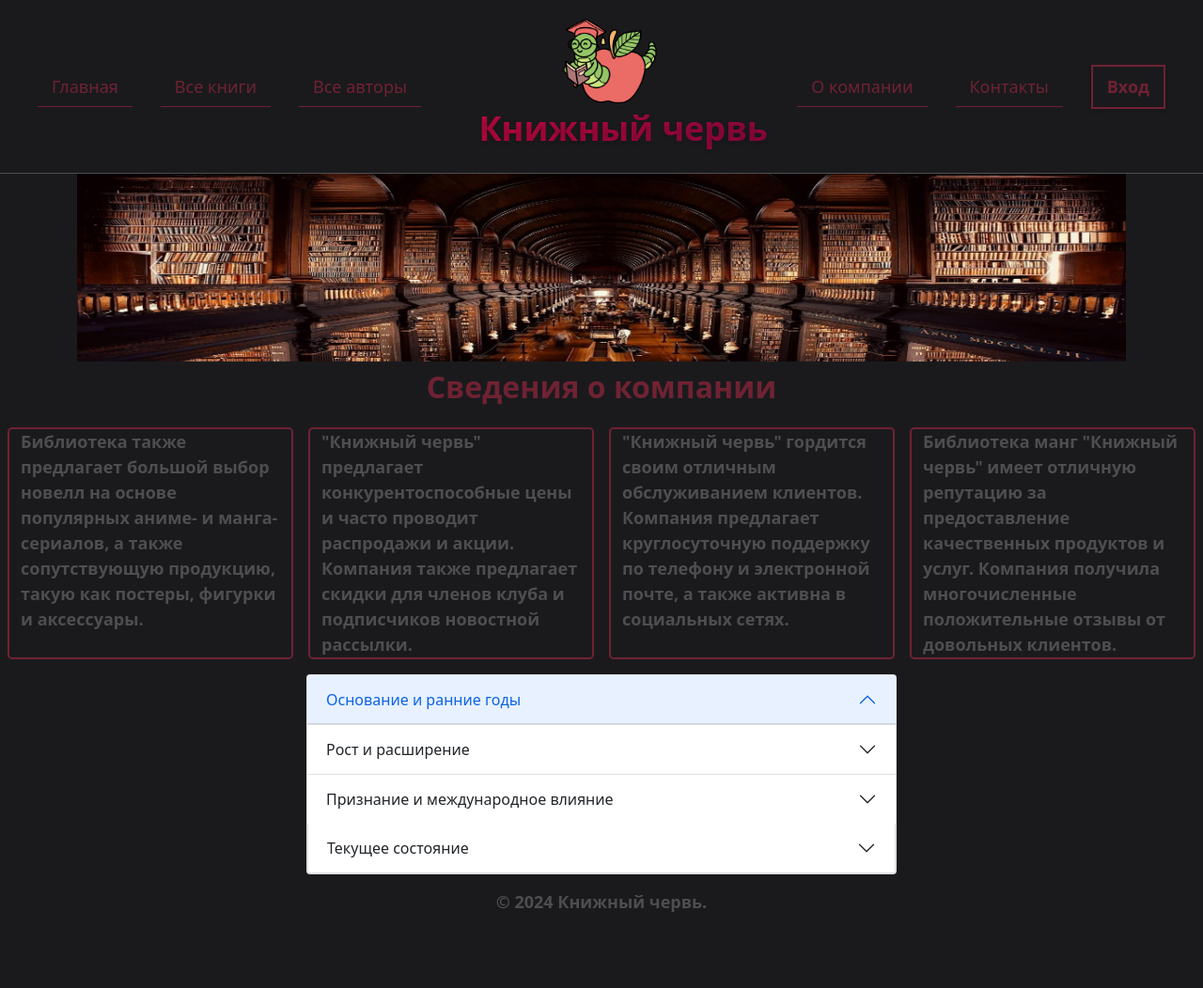
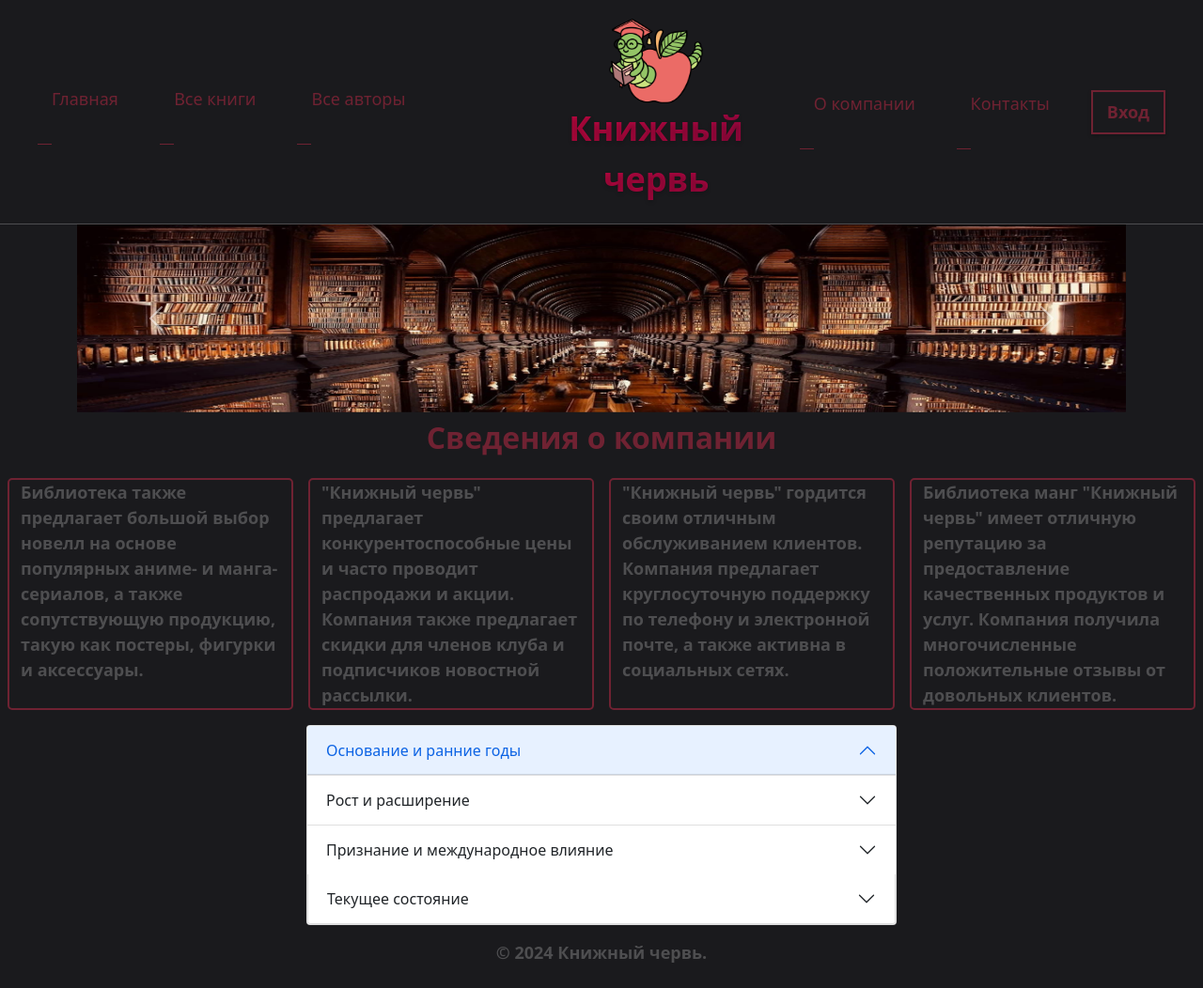
Before and after one commit to Suuushkaaa/Individualka, a Django app: page /about/ in a window 1280 px wide. Shown: the whole page at 94% size. Before the commit the page ends 971 px from the top, so only its background shows below. Run offline with Django 4.2, Linux system fonts and the light colour scheme.

Commit message:
rdtfyguhijikutjyh

```diff
--- a/library/catalog/templates/catalog/base.html
+++ b/library/catalog/templates/catalog/base.html
@@ -35,9 +35,8 @@
         </li>
     </ul>
 
-
-    <div>
-  <img src="{% static 'images/worm.png' %}" width="100" height="90" style="margin-left: 120px;">
+    <div style="text-align: center;">
+  <img src="{% static 'images/worm.png' %}" width="100" height="90" style="margin-left: 100px;">
   <div class="logo">
     Книжный червь
 </div>
@@ -98,7 +97,7 @@
     .logo {
         font-size: 36px;
         font-weight: bold;
-        margin-left: 30px;
+        margin-left: 100px;
         background: linear-gradient(90deg, #c3073f, #950740); /* Голубой градиент */
         -webkit-background-clip: text; /* Показываем градиент только в тексте */
 -webkit-text-fill-color: transparent; /* Делаем фон текста прозрачным */
@@ -174,23 +173,23 @@ box-shadow: 0 0 10px 3px rgba(10, 115, 255, 0.5); /* Голубое свечен
 transition: transform 0.1s ease, box-shadow 0.1s ease; /* Быстрая анимация */
 }
 </style>
-<main>
+<main style="text-align: center;">
     {% block content %}
     <!-- Содержимое страницы -->
     {% endblock %}
-    <div class="pagination">
-        <span class="step-links">
+    <div class="pagination" style="text-align: center;">
+        <span class="step-links" style="text-align: center;">
         {% if page_obj.paginator.num_pages > 1 %}
             {% if page_obj.has_previous %}
-            <a href="?page=1">&laquo; Первая</a>
-            <a href="?page={{ page_obj.previous_page_number }}">Предыдущая</a>
+            <a href="?page=1" style="color: #4e4e50; font-size: 18px; font-weight: bold;">&laquo; Первая</a>
+            <a href="?page={{ page_obj.previous_page_number }}" style="color: #4e4e50; font-size: 18px; font-weight: bold;">Предыдущая</a>
             {% endif %}
-            <span class="current">
+            <span class="current" style="color: #4e4e50; font-size: 18px; font-weight: bold;">
             Стр. {{ page_obj.number }} из {{ page_obj.paginator.num_pages }}.
             </span>
             {% if page_obj.has_next %}
-            <a href="?page={{ page_obj.next_page_number }}">Следующая</a>
-            <a href="?page={{ page_obj.paginator.num_pages }}">Предыдущая &raquo;</a>
+            <a href="?page={{ page_obj.next_page_number }}" style="color: #4e4e50; font-size: 18px; font-weight: bold;">Следующая</a>
+            <a href="?page={{ page_obj.paginator.num_pages }}" style="color: #4e4e50; font-size: 18px; font-weight: bold;">Предыдущая &raquo;</a>
             {% endif %}
         {% endif %}
             </span>
```
